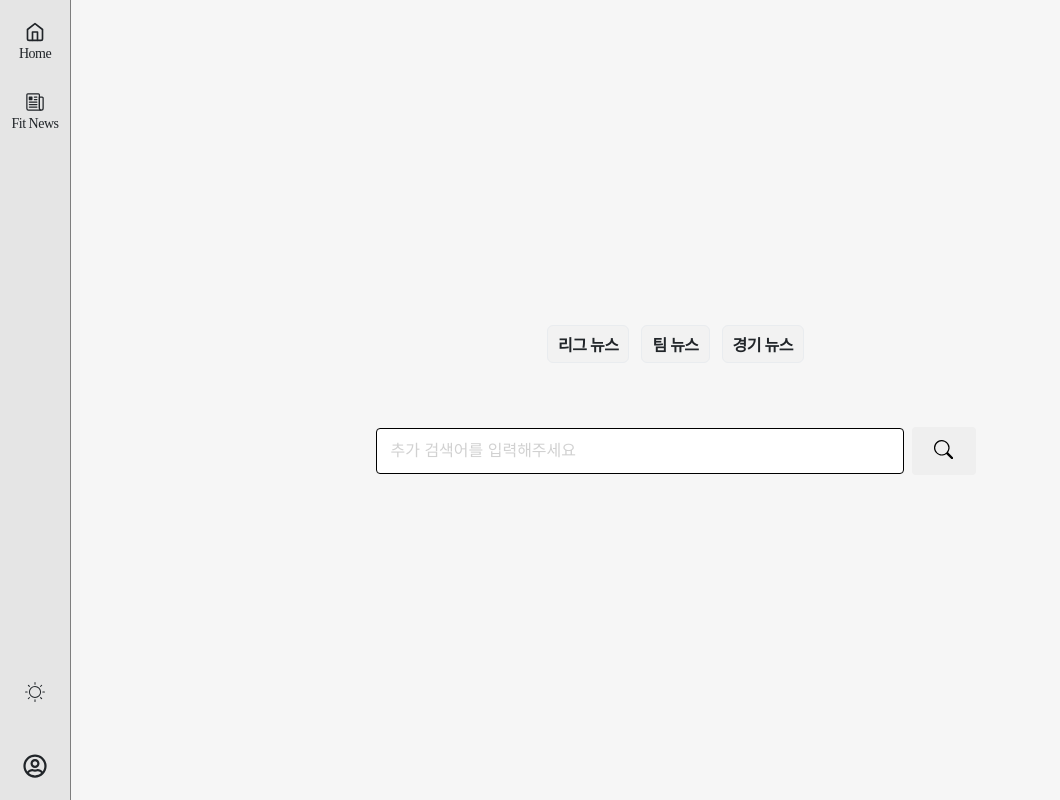
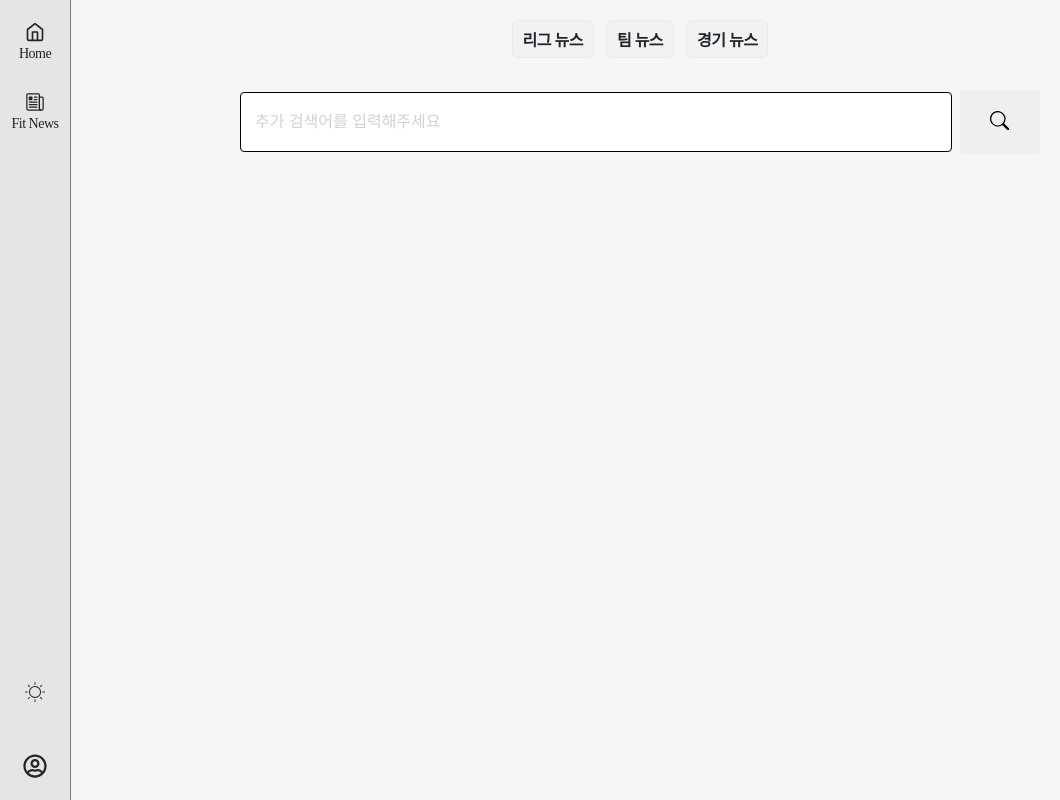
Before and after one commit to InspireCampTeam10/FE, a React (Vite) app: page / in a window 1280 px wide. Shown: the whole page, without its empty margins (0-1060 px from the left). Built offline with nearby package versions, Linux system fonts and the light colour scheme; a web font is replaced by a local one.

Commit message:
feat: ChatRoom UI 및 애니메이션 추가

```diff
--- a/src/components/home/searchbar/Searchbar.css
+++ b/src/components/home/searchbar/Searchbar.css
@@ -31,6 +31,7 @@
   caret-shape: block;
   font-size: 1rem;
   margin-left: 4px;
+  height: 2rem;
 }
 
 .search-bar-input-container {
@@ -41,6 +42,7 @@
   margin-right: 8px;
   font-size: large;
   display: flex;
+  flex-wrap: wrap;
   gap: 8px;
   background-color: var(--bg-search-bar-input-area);
 }
@@ -60,8 +62,8 @@
 }
 
 .search-bar-btn {
-  width: 4rem;
-  height: 3rem;
+  width: 5rem;
+  height: 4rem;
   border-radius: 4px;
   border: none;
   padding: 12px;
--- a/src/components/home/searchbar/Searchbar.jsx
+++ b/src/components/home/searchbar/Searchbar.jsx
@@ -3,8 +3,9 @@ import "./Searchbar.css";
 import TagItem from "./TagItem";
 import searchTagStore from "../../../store/SearchStore";
 import CTagItem from "./CTagItem";
+import PropTypes from "prop-types";
 
-const Searchbar = () => {
+const Searchbar = ({ handleSearchBtn }) => {
   const { tags, categoryTags } = searchTagStore();
   return (
     <div className="search-bar-container">
@@ -20,7 +21,10 @@ const Searchbar = () => {
           placeholder="추가 검색어를 입력해주세요"
         ></input>
       </div>
-      <button className="search-bar-btn">
+      <button
+        className="search-bar-btn"
+        onClick={() => handleSearchBtn("ㅁㄴㅇㄹ")}
+      >
         <BsSearch size={"1.2rem"} fontWeight={"bold"} />
       </button>
     </div>
@@ -28,3 +32,7 @@ const Searchbar = () => {
 };
 
 export default Searchbar;
+
+Searchbar.propTypes = {
+  handleSearchBtn: PropTypes.func.isRequired,
+};
--- a/src/components/navbar/NavigationBar.css
+++ b/src/components/navbar/NavigationBar.css
@@ -7,6 +7,7 @@
   gap: 4px;
   justify-content: space-between;
   height: calc(100vh - 2rem);
+  position: fixed;
   align-items: center;
   padding: 1rem 0;
   background-color: var(--bg-nav-bar-primary);
--- a/src/pages/home/Home.css
+++ b/src/pages/home/Home.css
@@ -1,17 +1,93 @@
 .home-container {
   display: flex;
   justify-content: center;
-  align-items: center;
+  align-items: flex-start;
   width: 100%;
-  padding: 20px;
+  overflow-y: auto;
+  margin-top: 20px;
+  padding-bottom: 20px;
+}
+
+.home-content-container {
+  position: relative;
+  width: 100%;
+  max-width: 800px;
+  min-height: calc(100vh - 40px);
+  display: flex;
   flex-direction: column;
 }
 
-.content-container {
+.home-initial-content {
+  position: relative;
   width: 100%;
-  max-width: 800px; /* 테이블과 동일 */
-  min-width: 600px; /* 테이블과 동일 */
+  opacity: 1;
+  top: 0;
+  transition:
+    top 0.5s ease,
+    opacity 0.5s ease;
+}
+
+.home-initial-content.slide-up {
+  opacity: 0;
+  top: -100%;
+}
+
+.home-msg-container {
+  flex-grow: 1;
   display: flex;
   flex-direction: column;
+  gap: 1rem;
+  animation: slide-in 1s ease;
+}
+
+.message {
+  padding: 1rem;
+  background: #f5f5f5;
+  border-radius: 8px;
+  animation: slide-in 0.3s ease;
+}
+
+@keyframes slide-up {
+  from {
+    top: auto;
+  }
+  to {
+    top: -100%;
+  }
+}
+
+@keyframes slide-in {
+  from {
+    opacity: 0;
+    transform: translateY(20px);
+  }
+  to {
+    opacity: 1;
+    transform: translateY(0);
+  }
+}
+.message-loading {
+  display: flex;
   align-items: center;
+  justify-content: center;
+  padding: 2rem;
+  min-height: 100px;
+  animation: pulse 1.5s infinite ease-in-out;
 }
+
+.user-message {
+  display: flex;
+  justify-content: end;
+}
+
+@keyframes pulse {
+  0% {
+    opacity: 0.5;
+  }
+  50% {
+    opacity: 1;
+  }
+  100% {
+    opacity: 0.5;
+  }
+}
--- a/src/pages/home/Home.jsx
+++ b/src/pages/home/Home.jsx
@@ -1,4 +1,4 @@
-import { useEffect, useState } from "react";
+import { useEffect, useRef, useState } from "react";
 import "./Home.css";
 import SelectMenu from "./view/SelectMenu";
 import LeagueBoard from "../../components/home/leagueboard/LeagueBoard";
@@ -9,6 +9,12 @@ import searchTagStore from "../../store/SearchStore";
 const Home = () => {
   const [selectedTab, setSelectedTab] = useState([]);
   const { setCategoryTags } = searchTagStore();
+  const [messages, setMessages] = useState([]);
+  const [isLoading, setIsLoading] = useState(false);
+  // const [userMessages, setUserMessages] = useState([]);
+
+  const containerRef = useRef(null);
+  const messageEndRef = useRef(null);
 
   const toggleSelectTab = (clickedTab) => {
     setSelectedTab((prev) =>
@@ -18,19 +24,90 @@ const Home = () => {
     );
   };
 
+  const handleSearchBtn = async (userInput) => {
+    const userMessage = {
+      id: Date.now(),
+      type: "user",
+      content: userInput,
+    };
+
+    setMessages((prev) => [...prev, userMessage]);
+    setIsLoading(true);
+
+    try {
+      // TODO : API 호출 로직으로 변경 필요
+      await new Promise((resolve) => setTimeout(resolve, 1000));
+
+      // Mock Data
+      const aiMessage = {
+        id: Date.now() + 1,
+        type: "assistant",
+        content: "이것은 AI의 응답입니다...",
+      };
+      setMessages((prev) => [...prev, aiMessage]);
+    } finally {
+      setIsLoading(false);
+    }
+  };
+
+  useEffect(() => {
+    if (messageEndRef.current) {
+      messageEndRef.current.scrollIntoView({
+        behavior: "smooth",
+        block: "start",
+      });
+    }
+  }, [messages, isLoading]);
+
   useEffect(() => {
     setCategoryTags(selectedTab);
   }, [selectedTab]);
 
   return (
-    <div className="home-container">
-      <SelectMenu toggleSelectTab={toggleSelectTab} selectedTab={selectedTab} />
-      <div className="content-container">
-        {(selectedTab.includes("팀 뉴스") ||
-          selectedTab.includes("경기 뉴스")) && (
-          <LeagueBoard dashboardMockData={dashboardMockData} />
+    <div className="home-container" ref={containerRef}>
+      <div className="home-content-container">
+        {messages.length === 0 ? (
+          <div
+            className={`home-initial-content ${messages.length > 0 ? "slide-up" : ""}`}
+          >
+            <SelectMenu
+              toggleSelectTab={toggleSelectTab}
+              selectedTab={selectedTab}
+            />
+            <div className="content-container">
+              {(selectedTab.includes("팀 뉴스") ||
+                selectedTab.includes("경기 뉴스")) && (
+                <LeagueBoard dashboardMockData={dashboardMockData} />
+              )}
+              <Searchbar handleSearchBtn={handleSearchBtn} />
+            </div>
+          </div>
+        ) : (
+          <>
+            <div className="home-msg-container">
+              <div className="home-msg-user">
+                {messages.map((msg) =>
+                  msg.type === "user" ? (
+                    <div key={msg.id} className={`user-message`}>
+                      {msg.content}
+                    </div>
+                  ) : (
+                    <div key={msg.id} className={`message`}>
+                      {msg.content}
+                    </div>
+                  )
+                )}
+              </div>
+              {isLoading && (
+                <div className="message-loading">
+                  답변을 생성하고 있습니다...
+                </div>
+              )}
+              <div ref={messageEndRef} />
+            </div>
+            <Searchbar handleSearchBtn={handleSearchBtn} />
+          </>
         )}
-        <Searchbar />
       </div>
     </div>
   );
```
